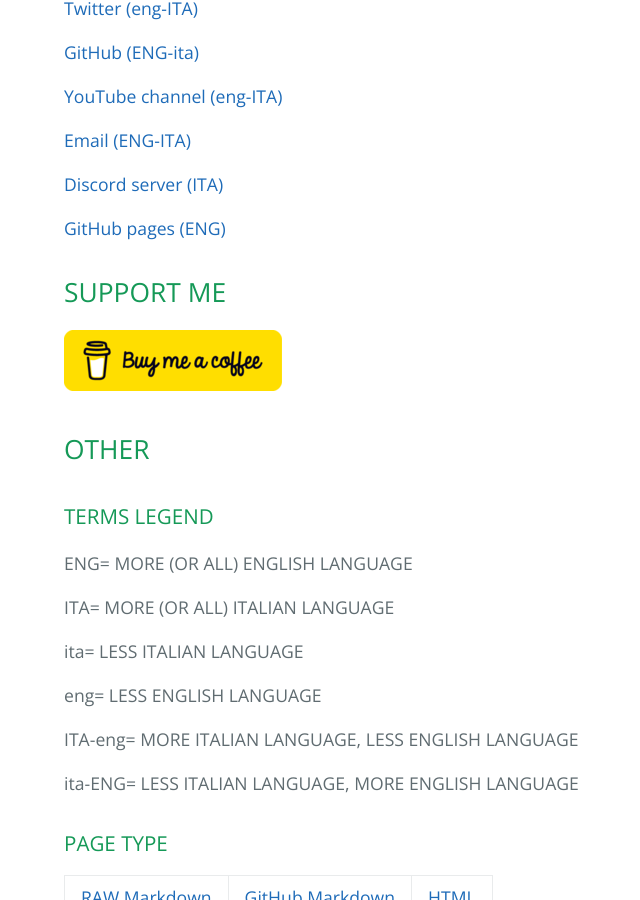
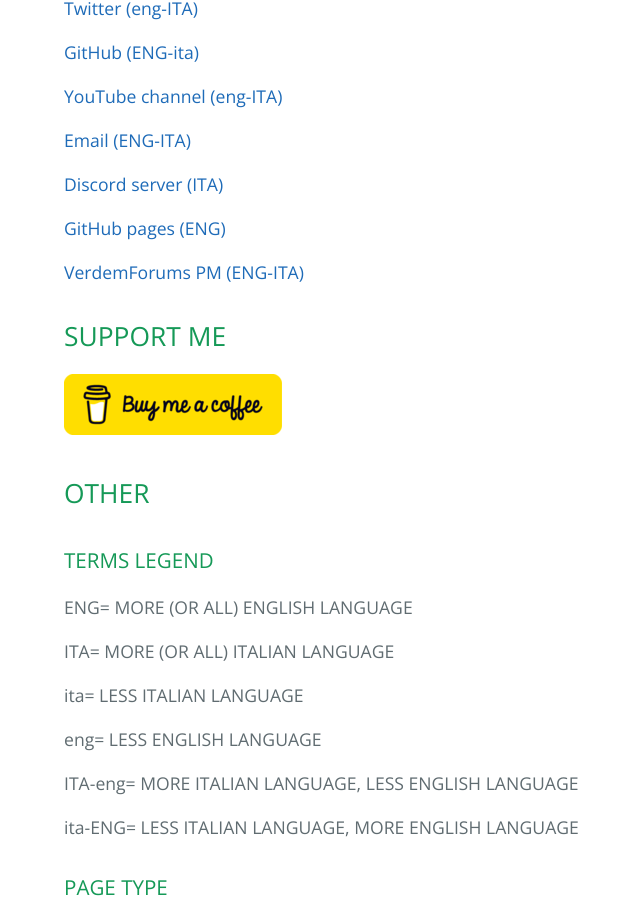
Before and after one commit to Verdem-crypto/verdem-crypto.github.io, a Jekyll site: the page built from index.md, in a window 1280 px wide and 900 px high, scrolled down 2518 px. Shown: the whole window, without its empty margins (160-800 px from the left). Built offline with Jekyll 4.4.1, drawn with Linux system fonts in a browser that asks for light colours; our own code applies the rules of GitHub Pages for plain Markdown files; the repository's description, which GitHub fills in, is left out.

Commit message:
Update index.md

```diff
--- a/index.md
+++ b/index.md
@@ -119,6 +119,8 @@ My adventure in the Internet field began on December 25, 2014, I created my chan
 
 [GitHub pages (ENG)](http://verdem-crypto.github.io/)
 
+[VerdemForums PM (ENG-ITA)](http://verdemtv.altervista.org/forum/private.php?action=send&uid=1)
+
 <script async src="https://pagead2.googlesyndication.com/pagead/js/adsbygoogle.js"></script>
 <!-- verdem-crypto1 -->
 <ins class="adsbygoogle"
```
